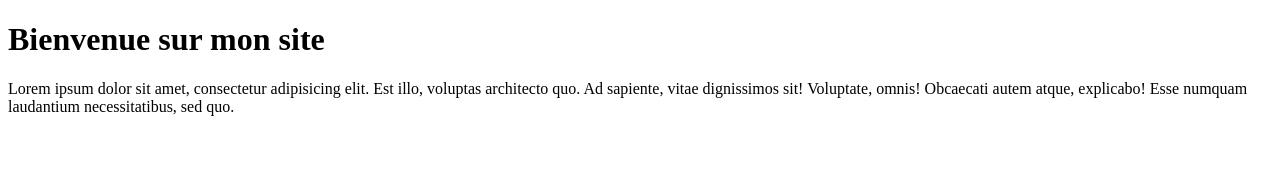
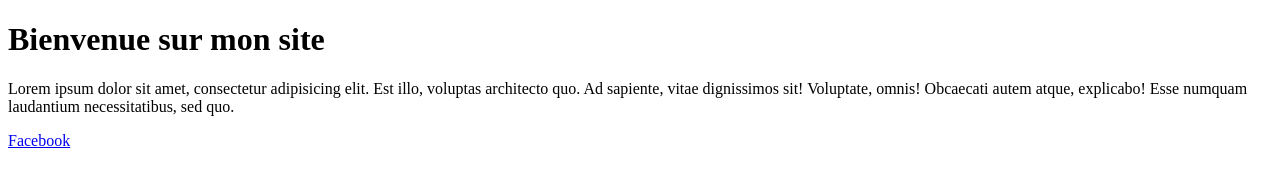
Before and after one commit to paulcardoso/repotest, a plain HTML site: page index.html in a window 1280 px wide. Drawn offline with Linux system fonts and the light colour scheme.

Commit message:
création du deuxième commit lien vers Facebook

```diff
--- a/index.html
+++ b/index.html
@@ -7,5 +7,6 @@
 <body>
    <h1>Bienvenue sur mon site</h1>
    <p>Lorem ipsum dolor sit amet, consectetur adipisicing elit. Est illo, voluptas architecto quo. Ad sapiente, vitae dignissimos sit! Voluptate, omnis! Obcaecati autem atque, explicabo! Esse numquam laudantium necessitatibus, sed quo.</p>
+   <a href="http://facebook.fr">Facebook</a>
 </body>
 </html>
```
